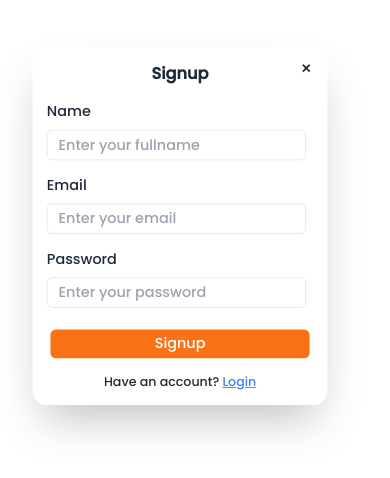
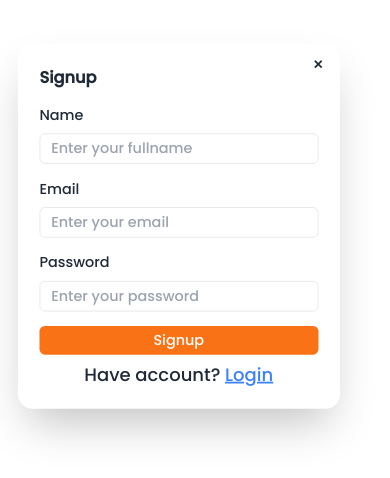
Before and after one commit to Fatima35202/MernFYP, a React (Vite) app in the folder frontend/: page /signup in a window 390 px wide. Shown: the part 196-674 px from the top of the page. Built offline with nearby package versions, Linux system fonts and the light colour scheme.

Commit message:
Update Signup.jsx

```diff
--- a/frontend/src/components/Signup.jsx
+++ b/frontend/src/components/Signup.jsx
@@ -41,9 +41,9 @@ function Signup() {
 
   return (
     <>
-      <div className="flex h-screen items-center justify-center px-4 md:px-0">
-        <div className="w-full md:w-[600px]">
-          <div className="modal-box p-4 md:p-6">
+      <div className="flex h-screen items-center justify-center">
+        <div className="w-full sm:w-[90%] md:w-[600px]">
+          <div className="modal-box">
             <form onSubmit={handleSubmit(onSubmit)} method="dialog">
               <Link
                 to="/"
@@ -52,17 +52,19 @@ function Signup() {
                 ✕
               </Link>
 
-              <h3 className="font-bold text-lg text-center">Signup</h3>
+              <h3 className="font-bold text-lg">Signup</h3>
 
               {/* Name */}
               <div className="mt-4 space-y-2">
                 <span>Name</span>
+                <br />
                 <input
                   type="text"
                   placeholder="Enter your fullname"
-                  className="w-72 md:w-80 px-3 py-1 border rounded-md outline-none"
+                  className="w-full sm:w-80 px-3 py-1 border rounded-md outline-none"
                   {...register("fullname", { required: true })}
                 />
+                <br />
                 {errors.fullname && (
                   <span className="text-sm text-red-500">
                     This field is required
@@ -73,12 +75,14 @@ function Signup() {
               {/* Email */}
               <div className="mt-4 space-y-2">
                 <span>Email</span>
+                <br />
                 <input
                   type="email"
                   placeholder="Enter your email"
-                  className="w-72 md:w-80 px-3 py-1 border rounded-md outline-none"
+                  className="w-full sm:w-80 px-3 py-1 border rounded-md outline-none"
                   {...register("email", { required: true })}
                 />
+                <br />
                 {errors.email && (
                   <span className="text-sm text-red-500">
                     This field is required
@@ -89,12 +93,14 @@ function Signup() {
               {/* Password */}
               <div className="mt-4 space-y-2">
                 <span>Password</span>
+                <br />
                 <input
                   type="text"
                   placeholder="Enter your password"
-                  className="w-72 md:w-80 px-3 py-1 border rounded-md outline-none"
+                  className="w-full sm:w-80 px-3 py-1 border rounded-md outline-none"
                   {...register("password", { required: true })}
                 />
+                <br />
                 {errors.password && (
                   <span className="text-sm text-red-500">
                     This field is required
@@ -103,15 +109,14 @@ function Signup() {
               </div>
 
               {/* Button */}
-              <div className="flex flex-col items-center mt-6 space-y-4 md:flex-row md:justify-around md:space-y-0">
-                <button className="bg-orange-500 text-white rounded-md px-3 py-1 hover:bg-orange-700 duration-200 w-72 md:w-auto">
+              <div className="flex flex-col sm:flex-row justify-around mt-4">
+                <button className="bg-orange-500 text-white rounded-md px-3 py-1 hover:bg-orange-700 duration-200 mb-2 sm:mb-0">
                   Signup
                 </button>
-                <p className="text-center text-sm md:text-xl">
-                  Have an account?{" "}
+                <p className="text-center sm:text-left text-xl">
+                  Have account?{" "}
                   <button
-                    type="button"
-                    className="underline text-blue-500"
+                    className="underline text-blue-500 cursor-pointer"
                     onClick={() =>
                       document.getElementById("my_modal_3").showModal()
                     }
```
